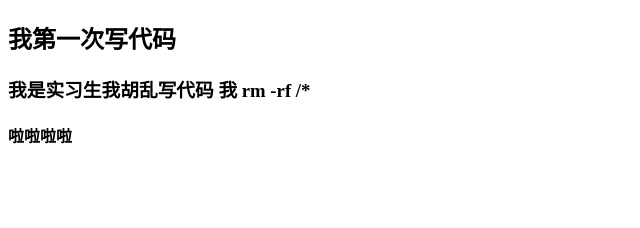
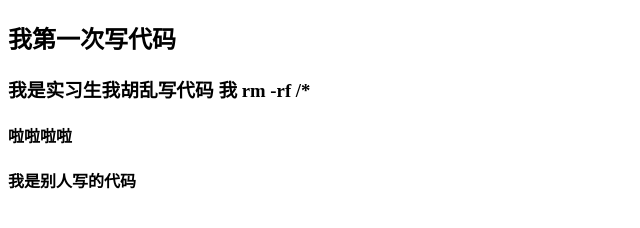
Before and after one commit to alittlejingjing/wjing, a plain HTML site: page index.html in a window 1280 px wide. Shown: the whole page, without its empty margins (0-640 px from the left). Drawn offline with Linux system fonts and the light colour scheme.

Commit message:
大牛帮你写代码

```diff
--- a/index.html
+++ b/index.html
@@ -10,5 +10,6 @@
     <h2>我第一次写代码</h2>
     <h3>我是实习生我胡乱写代码 我 rm -rf /* </h3>
     <h4>啦啦啦啦</h4>
+    <h4>我是别人写的代码</h4>
 </body>
 </html>
```
